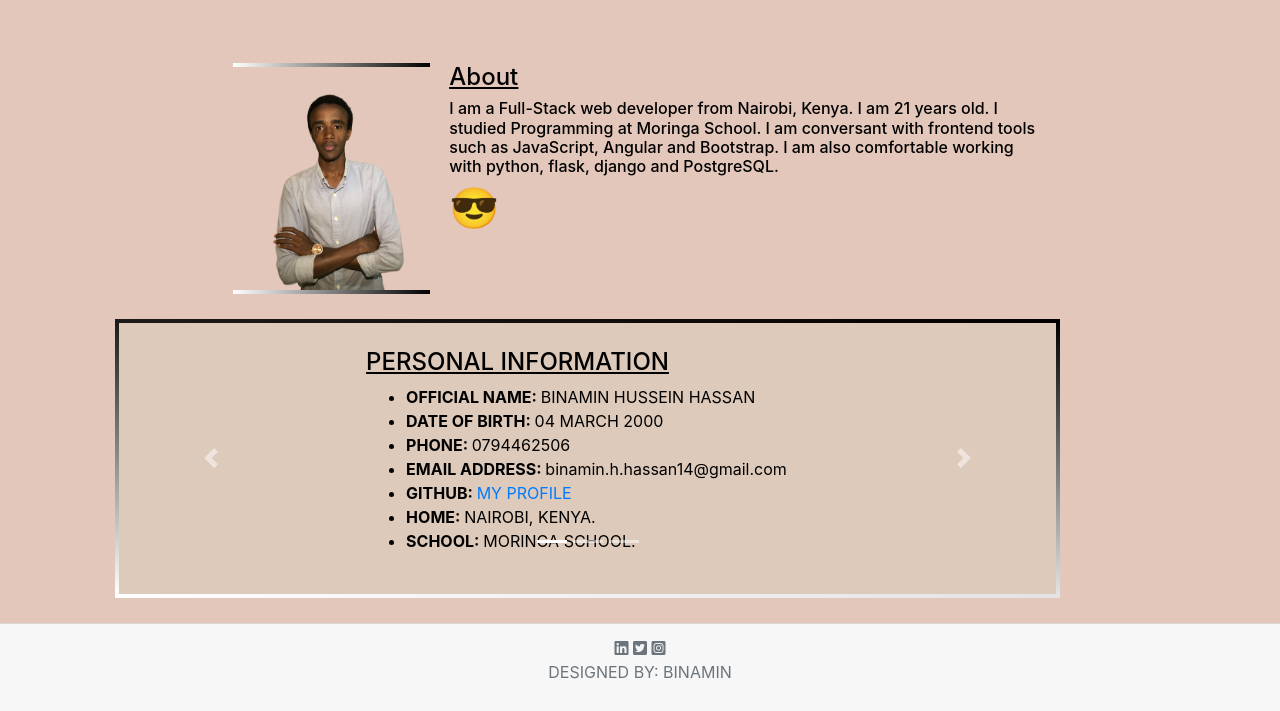
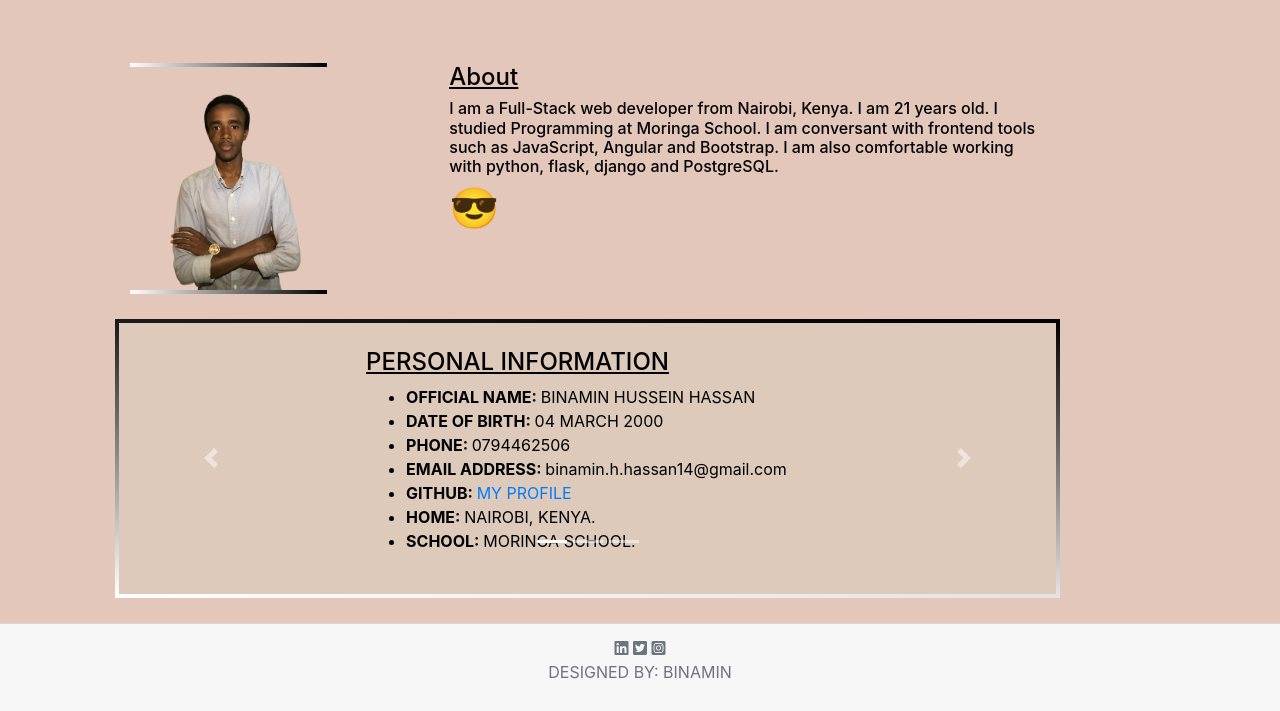
Before and after one commit to Binamin-hussein100/Portforlio_2.0, a Django app: page /about/ in a window 1280 px wide. Shown: the part 62-773 px from the top of the page. Run offline with Django 3.2, Linux system fonts and the light colour scheme; some libraries are stand-ins or nearby versions.

Commit message:
enhanced ui

```diff
--- a/resume/templates/info.html
+++ b/resume/templates/info.html
@@ -5,11 +5,11 @@
     <div id="projo" class="container-fluid">
 
                <div id="know_me" class="row">
-                   <div class="col-md-2"></div>
+                   <div class="col-md-1"></div>
                     <div id="picture" class="col-md-2">
                         <img id="repr" src="/static/images/WhatsApp_Image_2022-02-02_at_9.50.01_PM-removebg-preview.png" alt="profile">
                     </div>
-
+                    <div class="col-md-1"></div>
                     <div class="col-md-6">
                         <div >
                             <h4><u> <u>About</u></u></h4>
```
